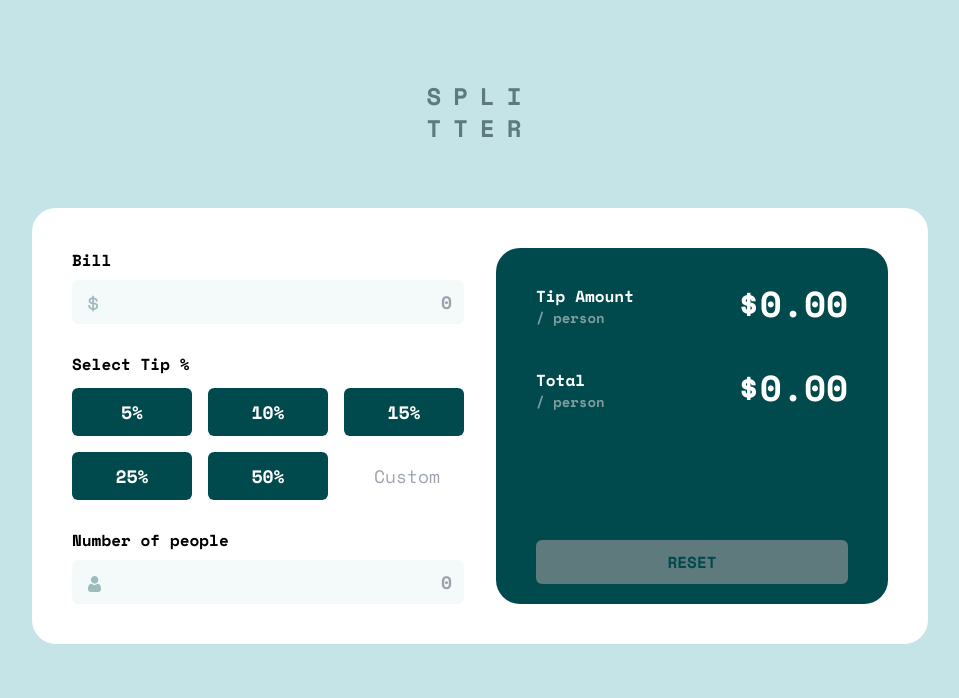
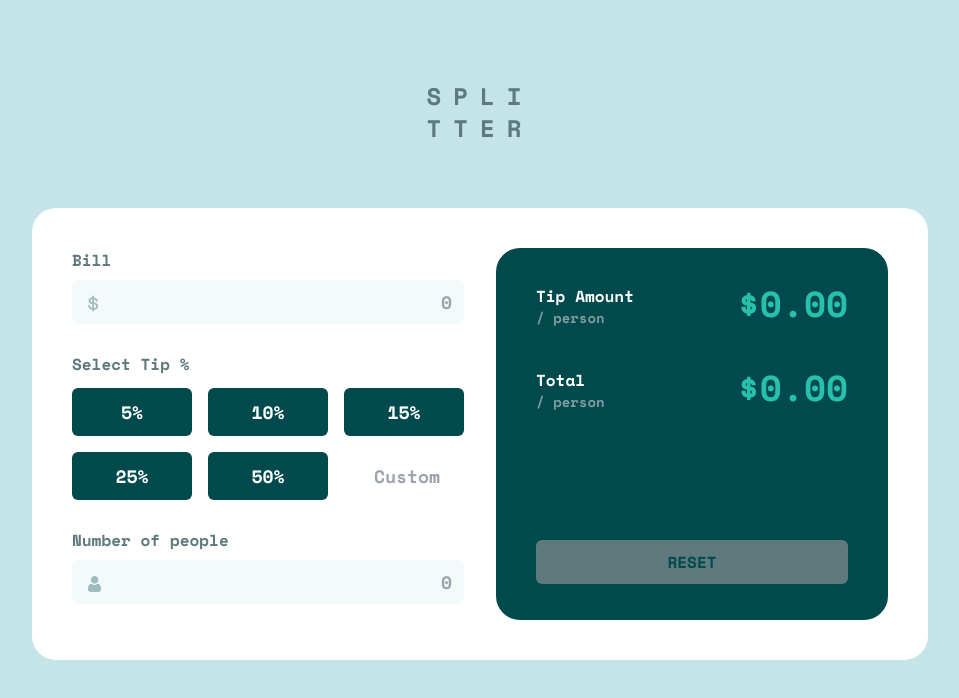
Before and after one commit to ChaO-0/angular-tip-calc, an Angular app: page / in a window 1280 px wide. Shown: the top 698 px of the page, without its empty margins (160-1119 px from the left). Built offline with nearby package versions, Linux system fonts and the light colour scheme.

Commit message:
feat: add new classes

```diff
--- a/src/app/components/calculator-output/calculator-output.component.html
+++ b/src/app/components/calculator-output/calculator-output.component.html
@@ -5,20 +5,21 @@
         <div>Tip Amount</div>
         <div class="text-sm text-cyan-dark-gray">/ person</div>
       </div>
-      <div class="text-4xl">${{ tip }}</div>
+      <div class="text-4xl text-cyan-outline">${{ tip }}</div>
     </div>
     <div class="flex justify-between mt-10">
       <div class="flex flex-col">
         <div>Total</div>
         <div class="text-sm text-cyan-dark-gray">/ person</div>
       </div>
-      <div class="text-4xl">${{ total }}</div>
+      <div class="text-4xl text-cyan-outline">${{ total }}</div>
     </div>
     <button
       type="button"
       class="
         btn-reset
         mt-32
+        mb-4
         disabled:cursor-not-allowed disabled:bg-cyan-primary
       "
       [disabled]="disableReset"
--- a/src/app/components/calculator/calculator.component.html
+++ b/src/app/components/calculator/calculator.component.html
@@ -1,13 +1,13 @@
 <div class="container mx-auto max-w-4xl mt-16">
   <div class="bg-white rounded-3xl">
     <div class="grid md:grid-cols-2 p-10 gap-8">
-      <div class="font-bold">
+      <div class="font-bold text-cyan-primary">
         <div class="relative">
           <label for="bill">Bill</label>
           <input
             type="text"
             name="bill"
-            class="input-form mt-2 text-lg font-bold"
+            class="input-form mt-2 text-lg font-bold text-cyan-dark"
             placeholder="0"
             [(ngModel)]="bill"
           />
@@ -38,6 +38,8 @@
                 px-6
                 focus:outline-none focus:ring-2 focus:ring-cyan-outline
                 rounded-md
+                font-bold
+                text-cyan-dark
               "
               placeholder="Custom"
             />
@@ -48,7 +50,7 @@
           <input
             type="text"
             name="people"
-            class="input-form mt-2 text-lg font-bold"
+            class="input-form mt-2 text-lg font-bold text-cyan-dark"
             placeholder="0"
             [(ngModel)]="people"
           />
```
